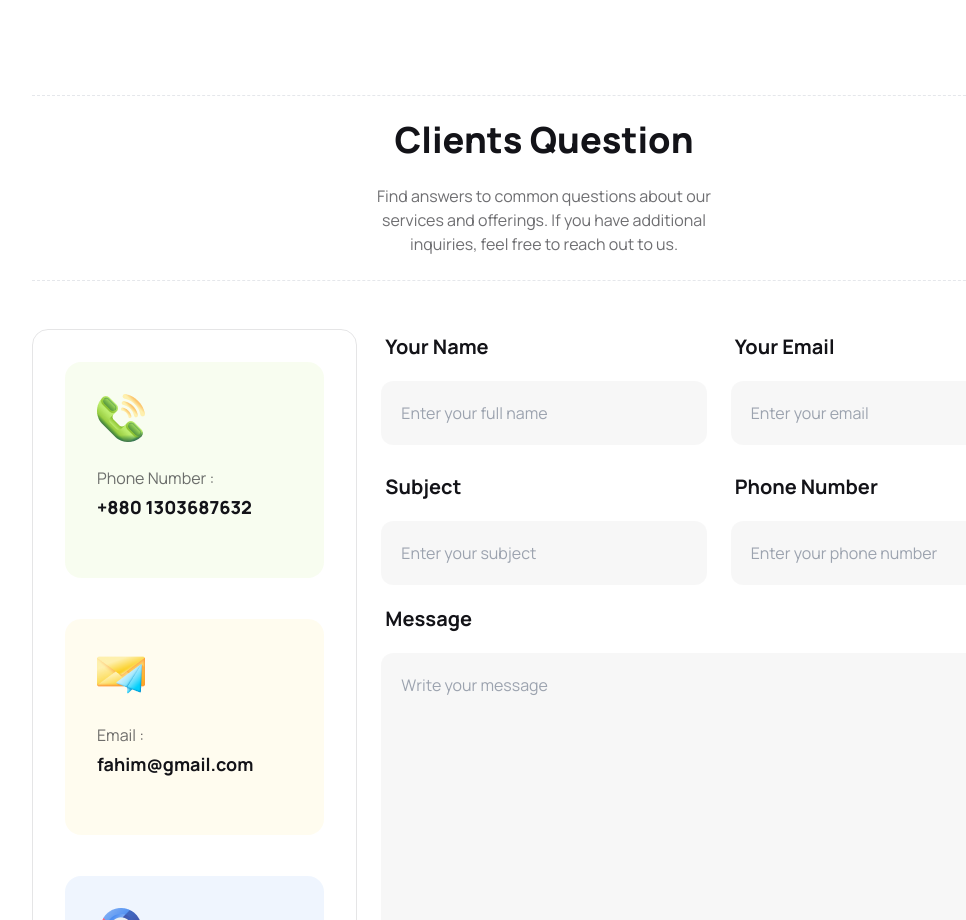
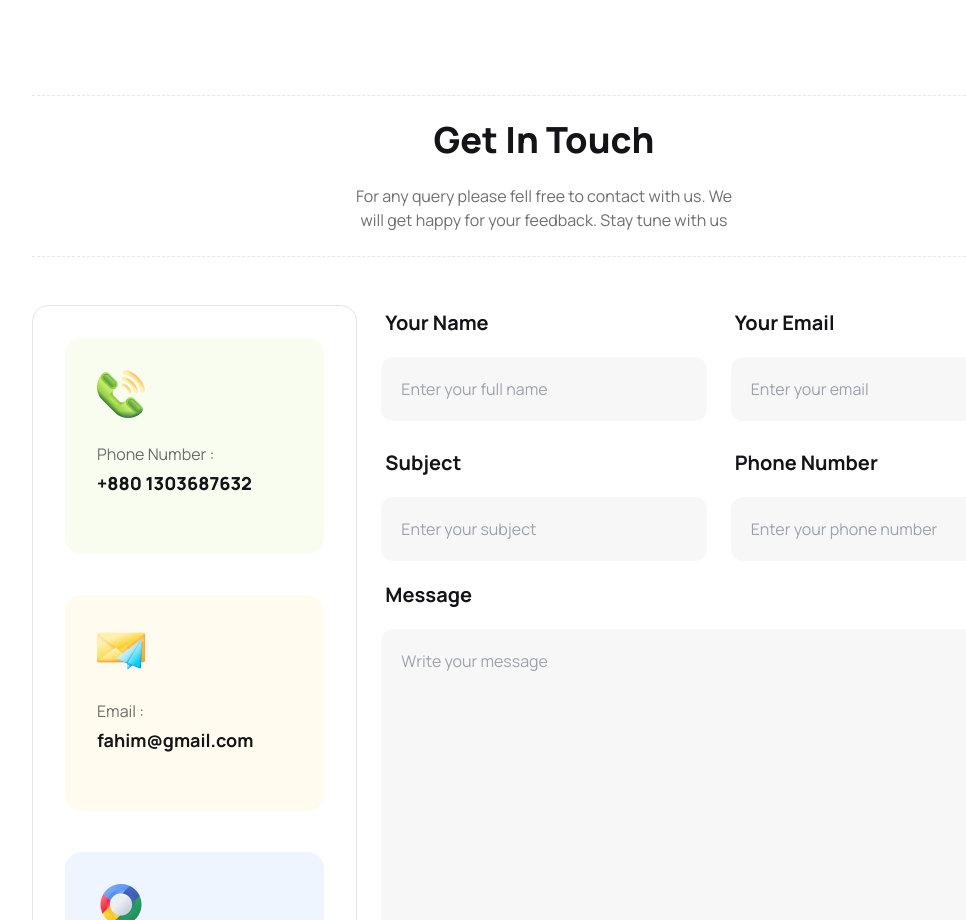
Before and after one commit to Fahim-Prodhan/hockey-a3, a plain HTML site: page index.html in a window 1280 px wide. Shown: the part 4460-5380 px from the top of the page, without its empty margins (96-1062 px from the left). Drawn offline with nearby package versions, Linux system fonts and the light colour scheme.

Commit message:
Get In Touch Title and description changed

```diff
--- a/index.html
+++ b/index.html
@@ -521,9 +521,8 @@
             <!-- Text Container -->
             <div class="text-center space-y-6">
                 <hr class="border-dashed">
-                <h3 class="h-color font-extrabold text-[22px] lg:text-4xl">Clients Question</h3>
-                <p class="p-color lg:px-80">Find answers to common questions about our services and offerings. If you
-                    have additional inquiries, feel free to reach out to us.</p>
+                <h3 class="h-color font-extrabold text-[22px] lg:text-4xl">Get In Touch</h3>
+                <p class="p-color lg:px-80">For any query please fell free to contact with us. We will get happy for your feedback. Stay tune with us</p>
                 <hr class="border-dashed">
             </div>
 
@@ -600,6 +599,9 @@
                     <button class="font-bold py-4 text-white w-full bg-[#FF4240] rounded-xl mt-8">Send Message</button>
                 </div>
             </div>
+            <div>
+
+            </div>
         </section>
 
     </main>
```
